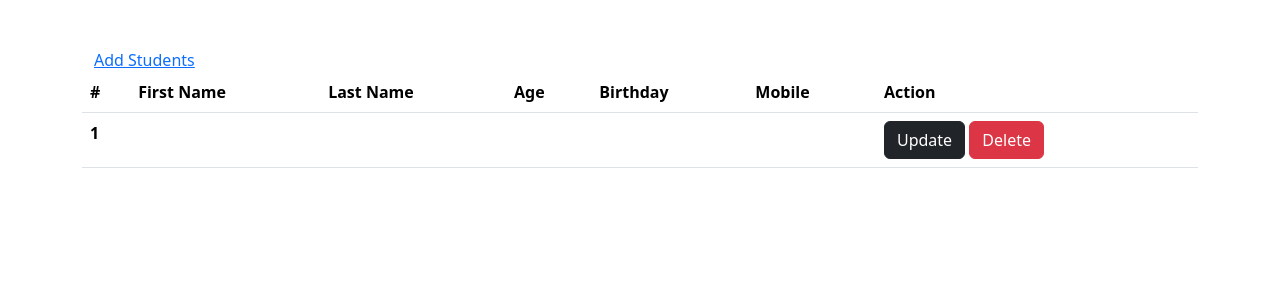
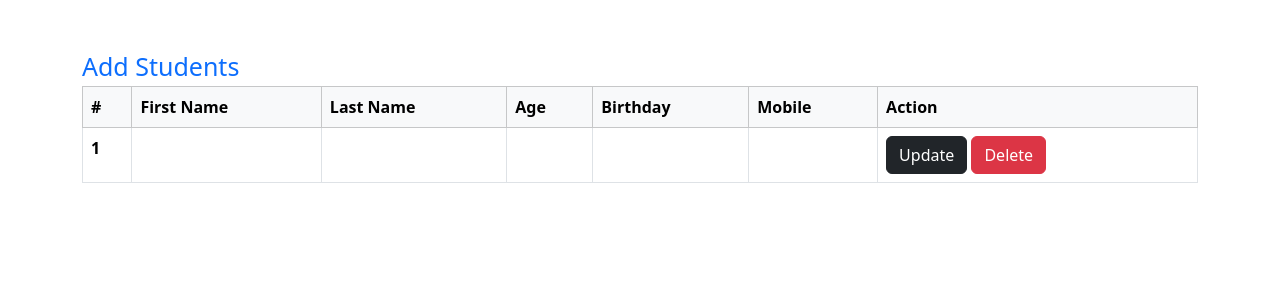
Before and after one commit to Cagnayo/finalcrud, a PHP site: page /read.php in a window 1280 px wide. Shown: the top 300 px of the page. Run offline with PHP 8.4, Linux system fonts and the light colour scheme; tables that the repository leaves empty or names only in its code hold one stand-in row (values such as "Sample post"); data that the repository does not hold is empty.

Commit message:
card and tables

```diff
--- a/read.php
+++ b/read.php
@@ -6,13 +6,14 @@ include 'connection.php';
 <head>
     <meta charset="UTF-8">
     <meta name="viewport" content="width=device-width, initial-scale=1.0">
+    <link rel="stylesheet" type="text/css" href="style.css">
     <link href="https://cdn.jsdelivr.net/npm/bootstrap@5.3.5/dist/css/bootstrap.min.css" rel="stylesheet">
     <title>Document</title>
 </head>
 <body>
  <div class="container my-5">
- <table class="table">
-  <thead>
+ <table class="table table-bordered table-hover">
+  <thead class="table-light table-striped">
   <div data-bs-theme="dark">
     <tr>
       <th scope="col">#</th>
@@ -57,8 +58,8 @@ while ($row = mysqli_fetch_assoc($result)) {
 }
 ?>
 
-     <div class="container">
-    <a href="index.php"> Add Students </a>
+     <div class="container-1">
+    <a href="index.php" style ="text-decoration:none; font-size:25px;"> Add Students </a>
 
   </div>
   </tbody>
--- a/style.css
+++ b/style.css
@@ -68,3 +68,7 @@ h1{
     text-decoration: none;
 
 }
+
+.container-1:hover{
+    color:#b30027
+}
--- a/update.php
+++ b/update.php
@@ -58,6 +58,8 @@ if (isset($_POST['update'])) {
   <title>Update Record</title>
 </head>
 <body>
+<div class="card mt-5"  style= "width: 500px; display: flex; justify-content: center; align-items: center; margin: auto; padding-bottom: 20px;">
+
   <div class="container mt-5">
     <h2>Update Student Record</h2>
     <form method="post">
@@ -90,6 +92,7 @@ if (isset($_POST['update'])) {
       <a href="read.php" class="btn btn-secondary">Back</a>
     </form>
   </div>
+  </div>
 
   <script src="https://cdn.jsdelivr.net/npm/bootstrap@5.3.5/dist/js/bootstrap.bundle.min.js"></script>
 </body>
```
